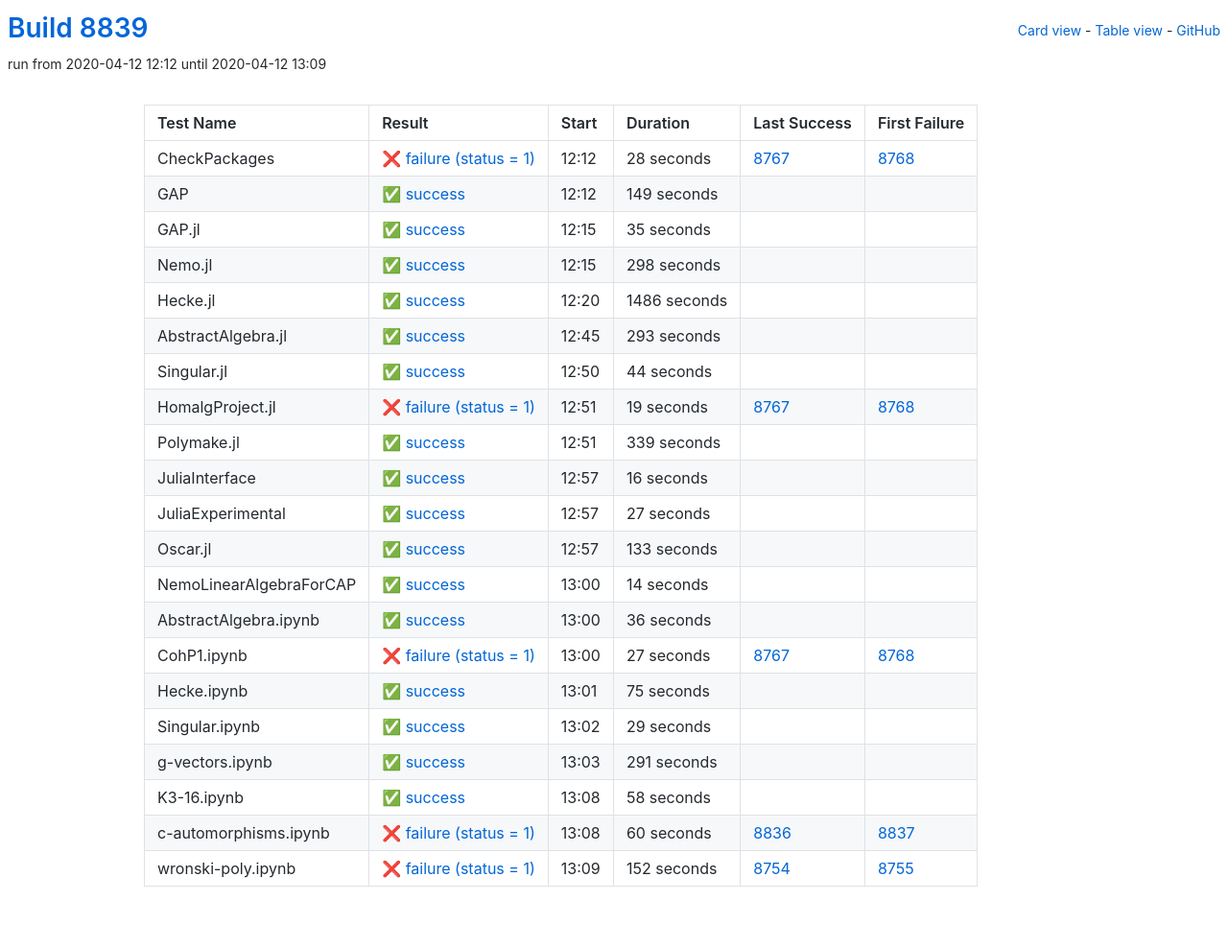
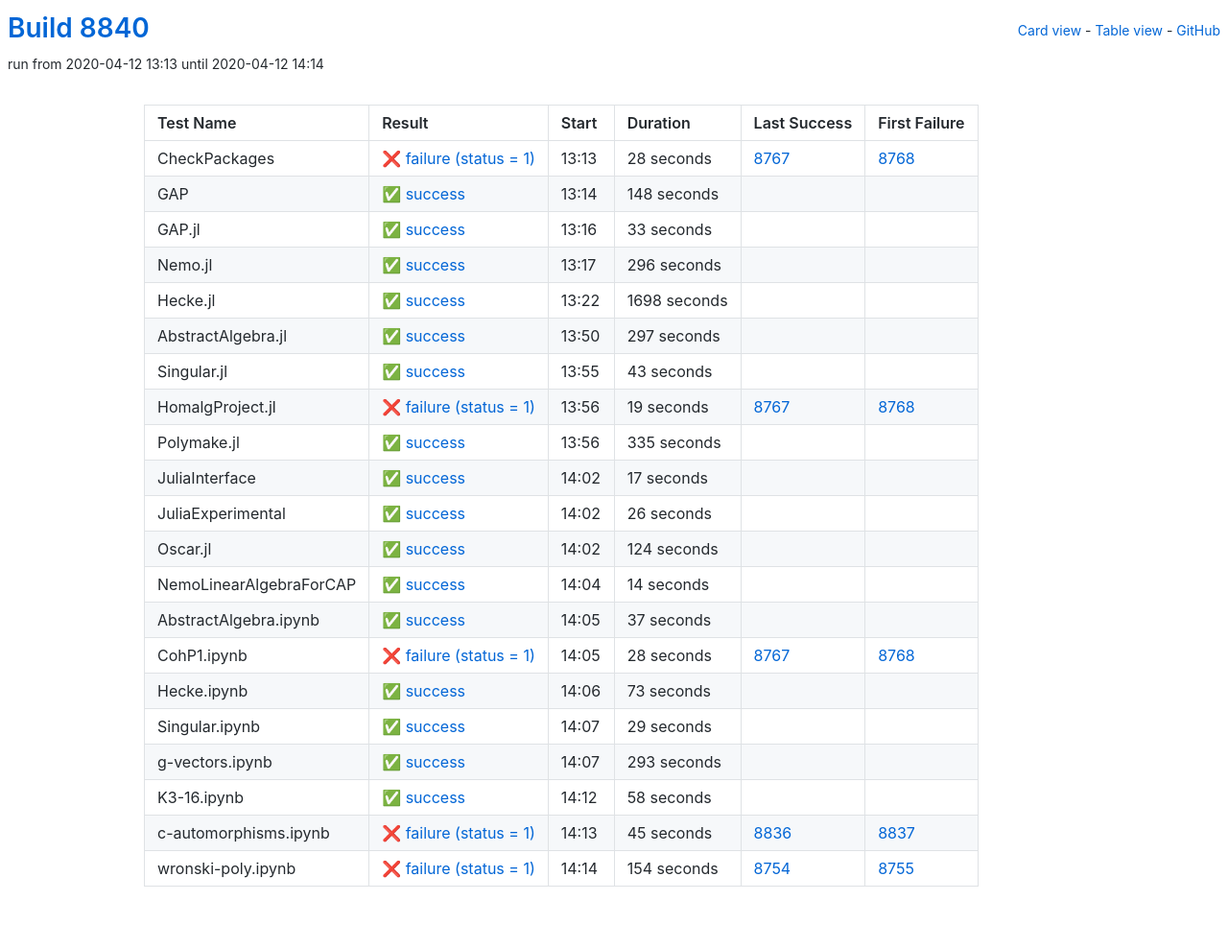
Before and after one commit to oscar-system/oscar-ci-status, a Jekyll site: the page built from table.html, in a window 1280 px wide. Shown: the whole page at 96% size. Built offline with Jekyll 4.4.1, drawn with Linux system fonts in a browser that asks for light colours.

Commit message:
Build 8840

```diff
--- a/_data/ci.yml
+++ b/_data/ci.yml
@@ -1,5 +1,5 @@
-build: 8839
-build_url: https://oscarci.mathematik.uni-kl.de/job/oscar/8839/
+build: 8840
+build_url: https://oscarci.mathematik.uni-kl.de/job/oscar/8840/
 job: oscar
 tests:
 - duration: 28
@@ -8,53 +8,185 @@ tests:
   first_failure_url: https://oscarci.mathematik.uni-kl.de/job/oscar/8768/
   last_success: 8767
   last_success_url: https://oscarci.mathematik.uni-kl.de/job/oscar/8767/
-  log: https://oscarci.mathematik.uni-kl.de/job/oscar/8839/artifact/logs/build-8839/CheckPackages.log
+  log: https://oscarci.mathematik.uni-kl.de/job/oscar/8840/artifact/logs/build-8840/CheckPackages.log
   name: CheckPackages
-  start: 2020-04-12 12:12
+  start: 2020-04-12 13:13
   status: failure
   success: false
-- duration: 149
+- duration: 148
   exitcode: 0
   first_failure: false
   first_failure_url: null
   last_success: false
   last_success_url: null
-  log: https://oscarci.mathematik.uni-kl.de/job/oscar/8839/artifact/logs/build-8839/GAP.log
+  log: https://oscarci.mathematik.uni-kl.de/job/oscar/8840/artifact/logs/build-8840/GAP.log
   name: GAP
-  start: 2020-04-12 12:12
+  start: 2020-04-12 13:14
   status: success
   success: true
-- duration: 35
+- duration: 33
   exitcode: 0
   first_failure: false
   first_failure_url: null
   last_success: false
   last_success_url: null
-  log: https://oscarci.mathematik.uni-kl.de/job/oscar/8839/artifact/logs/build-8839/GAP.jl.log
+  log: https://oscarci.mathematik.uni-kl.de/job/oscar/8840/artifact/logs/build-8840/GAP.jl.log
   name: GAP.jl
-  start: 2020-04-12 12:15
+  start: 2020-04-12 13:16
   status: success
   success: true
-- duration: 298
+- duration: 296
   exitcode: 0
   first_failure: false
   first_failure_url: null
   last_success: false
   last_success_url: null
-  log: https://oscarci.mathematik.uni-kl.de/job/oscar/8839/artifact/logs/build-8839/Nemo.jl.log
+  log: https://oscarci.mathematik.uni-kl.de/job/oscar/8840/artifact/logs/build-8840/Nemo.jl.log
   name: Nemo.jl
-  start: 2020-04-12 12:15
+  start: 2020-04-12 13:17
   status: success
   success: true
-- duration: 1486
+- duration: 1698
   exitcode: 0
   first_failure: false
   first_failure_url: null
   last_success: false
   last_success_url: null
-  log: https://oscarci.mathematik.uni-kl.de/job/oscar/8839/artifact/logs/build-8839/Hecke.jl.log
+  log: https://oscarci.mathematik.uni-kl.de/job/oscar/8840/artifact/logs/build-8840/Hecke.jl.log
   name: Hecke.jl
-  start: 2020-04-12 12:20
+  start: 2020-04-12 13:22
+  status: success
+  success: true
+- duration: 297
+  exitcode: 0
+  first_failure: false
+  first_failure_url: null
+  last_success: false
+  last_success_url: null
+  log: https://oscarci.mathematik.uni-kl.de/job/oscar/8840/artifact/logs/build-8840/AbstractAlgebra.jl.log
+  name: AbstractAlgebra.jl
+  start: 2020-04-12 13:50
+  status: success
+  success: true
+- duration: 43
+  exitcode: 0
+  first_failure: false
+  first_failure_url: null
+  last_success: false
+  last_success_url: null
+  log: https://oscarci.mathematik.uni-kl.de/job/oscar/8840/artifact/logs/build-8840/Singular.jl.log
+  name: Singular.jl
+  start: 2020-04-12 13:55
+  status: success
+  success: true
+- duration: 19
+  exitcode: 1
+  first_failure: 8768
+  first_failure_url: https://oscarci.mathematik.uni-kl.de/job/oscar/8768/
+  last_success: 8767
+  last_success_url: https://oscarci.mathematik.uni-kl.de/job/oscar/8767/
+  log: https://oscarci.mathematik.uni-kl.de/job/oscar/8840/artifact/logs/build-8840/HomalgProject.jl.log
+  name: HomalgProject.jl
+  start: 2020-04-12 13:56
+  status: failure
+  success: false
+- duration: 335
+  exitcode: 0
+  first_failure: false
+  first_failure_url: null
+  last_success: false
+  last_success_url: null
+  log: https://oscarci.mathematik.uni-kl.de/job/oscar/8840/artifact/logs/build-8840/Polymake.jl.log
+  name: Polymake.jl
+  start: 2020-04-12 13:56
+  status: success
+  success: true
+- duration: 17
+  exitcode: 0
+  first_failure: false
+  first_failure_url: null
+  last_success: false
+  last_success_url: null
+  log: https://oscarci.mathematik.uni-kl.de/job/oscar/8840/artifact/logs/build-8840/JuliaInterface.log
+  name: JuliaInterface
+  start: 2020-04-12 14:02
+  status: success
+  success: true
+- duration: 26
+  exitcode: 0
+  first_failure: false
+  first_failure_url: null
+  last_success: false
+  last_success_url: null
+  log: https://oscarci.mathematik.uni-kl.de/job/oscar/8840/artifact/logs/build-8840/JuliaExperimental.log
+  name: JuliaExperimental
+  start: 2020-04-12 14:02
+  status: success
+  success: true
+- duration: 124
+  exitcode: 0
+  first_failure: false
+  first_failure_url: null
+  last_success: false
+  last_success_url: null
+  log: https://oscarci.mathematik.uni-kl.de/job/oscar/8840/artifact/logs/build-8840/Oscar.jl.log
+  name: Oscar.jl
+  start: 2020-04-12 14:02
+  status: success
+  success: true
+- duration: 14
+  exitcode: 0
+  first_failure: false
+  first_failure_url: null
+  last_success: false
+  last_success_url: null
+  log: https://oscarci.mathematik.uni-kl.de/job/oscar/8840/artifact/logs/build-8840/NemoLinearAlgebraForCAP.log
+  name: NemoLinearAlgebraForCAP
+  start: 2020-04-12 14:04
+  status: success
+  success: true
+- duration: 37
+  exitcode: 0
+  first_failure: false
+  first_failure_url: null
+  last_success: false
+  last_success_url: null
+  log: https://oscarci.mathematik.uni-kl.de/job/oscar/8840/artifact/logs/build-8840/AbstractAlgebra.ipynb.log
+  name: AbstractAlgebra.ipynb
+  start: 2020-04-12 14:05
+  status: success
+  success: true
+- duration: 28
+  exitcode: 1
+  first_failure: 8768
+  first_failure_url: https://oscarci.mathematik.uni-kl.de/job/oscar/8768/
+  last_success: 8767
+  last_success_url: https://oscarci.mathematik.uni-kl.de/job/oscar/8767/
+  log: https://oscarci.mathematik.uni-kl.de/job/oscar/8840/artifact/logs/build-8840/CohP1.ipynb.log
+  name: CohP1.ipynb
+  start: 2020-04-12 14:05
+  status: failure
+  success: false
+- duration: 73
+  exitcode: 0
+  first_failure: false
+  first_failure_url: null
+  last_success: false
+  last_success_url: null
+  log: https://oscarci.mathematik.uni-kl.de/job/oscar/8840/artifact/logs/build-8840/Hecke.ipynb.log
+  name: Hecke.ipynb
+  start: 2020-04-12 14:06
+  status: success
+  success: true
+- duration: 29
+  exitcode: 0
+  first_failure: false
+  first_failure_url: null
+  last_success: false
+  last_success_url: null
+  log: https://oscarci.mathematik.uni-kl.de/job/oscar/8840/artifact/logs/build-8840/Singular.ipynb.log
+  name: Singular.ipynb
+  start: 2020-04-12 14:07
   status: success
   success: true
 - duration: 293
@@ -63,141 +195,9 @@ tests:
   first_failure_url: null
   last_success: false
   last_success_url: null
-  log: https://oscarci.mathematik.uni-kl.de/job/oscar/8839/artifact/logs/build-8839/AbstractAlgebra.jl.log
-  name: AbstractAlgebra.jl
-  start: 2020-04-12 12:45
-  status: success
-  success: true
-- duration: 44
-  exitcode: 0
-  first_failure: false
-  first_failure_url: null
-  last_success: false
-  last_success_url: null
-  log: https://oscarci.mathematik.uni-kl.de/job/oscar/8839/artifact/logs/build-8839/Singular.jl.log
-  name: Singular.jl
-  start: 2020-04-12 12:50
-  status: success
-  success: true
-- duration: 19
-  exitcode: 1
-  first_failure: 8768
-  first_failure_url: https://oscarci.mathematik.uni-kl.de/job/oscar/8768/
-  last_success: 8767
-  last_success_url: https://oscarci.mathematik.uni-kl.de/job/oscar/8767/
-  log: https://oscarci.mathematik.uni-kl.de/job/oscar/8839/artifact/logs/build-8839/HomalgProject.jl.log
-  name: HomalgProject.jl
-  start: 2020-04-12 12:51
-  status: failure
-  success: false
-- duration: 339
-  exitcode: 0
-  first_failure: false
-  first_failure_url: null
-  last_success: false
-  last_success_url: null
-  log: https://oscarci.mathematik.uni-kl.de/job/oscar/8839/artifact/logs/build-8839/Polymake.jl.log
-  name: Polymake.jl
-  start: 2020-04-12 12:51
-  status: success
-  success: true
-- duration: 16
-  exitcode: 0
-  first_failure: false
-  first_failure_url: null
-  last_success: false
-  last_success_url: null
-  log: https://oscarci.mathematik.uni-kl.de/job/oscar/8839/artifact/logs/build-8839/JuliaInterface.log
-  name: JuliaInterface
-  start: 2020-04-12 12:57
-  status: success
-  success: true
-- duration: 27
-  exitcode: 0
-  first_failure: false
-  first_failure_url: null
-  last_success: false
-  last_success_url: null
-  log: https://oscarci.mathematik.uni-kl.de/job/oscar/8839/artifact/logs/build-8839/JuliaExperimental.log
-  name: JuliaExperimental
-  start: 2020-04-12 12:57
-  status: success
-  success: true
-- duration: 133
-  exitcode: 0
-  first_failure: false
-  first_failure_url: null
-  last_success: false
-  last_success_url: null
-  log: https://oscarci.mathematik.uni-kl.de/job/oscar/8839/artifact/logs/build-8839/Oscar.jl.log
-  name: Oscar.jl
-  start: 2020-04-12 12:57
-  status: success
-  success: true
-- duration: 14
-  exitcode: 0
-  first_failure: false
-  first_failure_url: null
-  last_success: false
-  last_success_url: null
-  log: https://oscarci.mathematik.uni-kl.de/job/oscar/8839/artifact/logs/build-8839/NemoLinearAlgebraForCAP.log
-  name: NemoLinearAlgebraForCAP
-  start: 2020-04-12 13:00
-  status: success
-  success: true
-- duration: 36
-  exitcode: 0
-  first_failure: false
-  first_failure_url: null
-  last_success: false
-  last_success_url: null
-  log: https://oscarci.mathematik.uni-kl.de/job/oscar/8839/artifact/logs/build-8839/AbstractAlgebra.ipynb.log
-  name: AbstractAlgebra.ipynb
-  start: 2020-04-12 13:00
-  status: success
-  success: true
-- duration: 27
-  exitcode: 1
-  first_failure: 8768
-  first_failure_url: https://oscarci.mathematik.uni-kl.de/job/oscar/8768/
-  last_success: 8767
-  last_success_url: https://oscarci.mathematik.uni-kl.de/job/oscar/8767/
-  log: https://oscarci.mathematik.uni-kl.de/job/oscar/8839/artifact/logs/build-8839/CohP1.ipynb.log
-  name: CohP1.ipynb
-  start: 2020-04-12 13:00
-  status: failure
-  success: false
-- duration: 75
-  exitcode: 0
-  first_failure: false
-  first_failure_url: null
-  last_success: false
-  last_success_url: null
-  log: https://oscarci.mathematik.uni-kl.de/job/oscar/8839/artifact/logs/build-8839/Hecke.ipynb.log
-  name: Hecke.ipynb
-  start: 2020-04-12 13:01
-  status: success
-  success: true
-- duration: 29
-  exitcode: 0
-  first_failure: false
-  first_failure_url: null
-  last_success: false
-  last_success_url: null
-  log: https://oscarci.mathematik.uni-kl.de/job/oscar/8839/artifact/logs/build-8839/Singular.ipynb.log
-  name: Singular.ipynb
-  start: 2020-04-12 13:02
-  status: success
-  success: true
-- duration: 291
-  exitcode: 0
-  first_failure: false
-  first_failure_url: null
-  last_success: false
-  last_success_url: null
-  log: https://oscarci.mathematik.uni-kl.de/job/oscar/8839/artifact/logs/build-8839/g-vectors.ipynb.log
+  log: https://oscarci.mathematik.uni-kl.de/job/oscar/8840/artifact/logs/build-8840/g-vectors.ipynb.log
   name: g-vectors.ipynb
-  start: 2020-04-12 13:03
+  start: 2020-04-12 14:07
   status: success
   success: true
 - duration: 58
@@ -206,30 +206,30 @@ tests:
   first_failure_url: null
   last_success: false
   last_success_url: null
-  log: https://oscarci.mathematik.uni-kl.de/job/oscar/8839/artifact/logs/build-8839/K3-16.ipynb.log
+  log: https://oscarci.mathematik.uni-kl.de/job/oscar/8840/artifact/logs/build-8840/K3-16.ipynb.log
   name: K3-16.ipynb
-  start: 2020-04-12 13:08
+  start: 2020-04-12 14:12
   status: success
   success: true
-- duration: 60
+- duration: 45
   exitcode: 1
   first_failure: 8837
   first_failure_url: https://oscarci.mathematik.uni-kl.de/job/oscar/8837/
   last_success: 8836
   last_success_url: https://oscarci.mathematik.uni-kl.de/job/oscar/8836/
-  log: https://oscarci.mathematik.uni-kl.de/job/oscar/8839/artifact/logs/build-8839/c-automorphisms.ipynb.log
+  log: https://oscarci.mathematik.uni-kl.de/job/oscar/8840/artifact/logs/build-8840/c-automorphisms.ipynb.log
   name: c-automorphisms.ipynb
-  start: 2020-04-12 13:08
+  start: 2020-04-12 14:13
   status: failure
   success: false
-- duration: 152
+- duration: 154
   exitcode: 1
   first_failure: 8755
   first_failure_url: https://oscarci.mathematik.uni-kl.de/job/oscar/8755/
   last_success: 8754
   last_success_url: https://oscarci.mathematik.uni-kl.de/job/oscar/8754/
-  log: https://oscarci.mathematik.uni-kl.de/job/oscar/8839/artifact/logs/build-8839/wronski-poly.ipynb.log
+  log: https://oscarci.mathematik.uni-kl.de/job/oscar/8840/artifact/logs/build-8840/wronski-poly.ipynb.log
   name: wronski-poly.ipynb
-  start: 2020-04-12 13:09
+  start: 2020-04-12 14:14
   status: failure
   success: false
```
Also changed, not shown: README.md.
